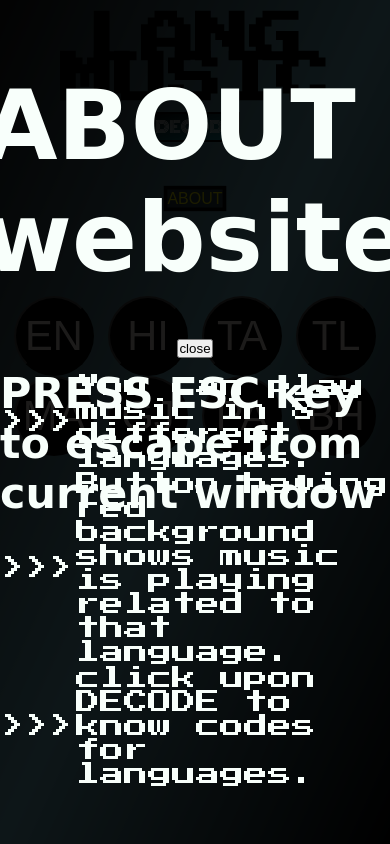
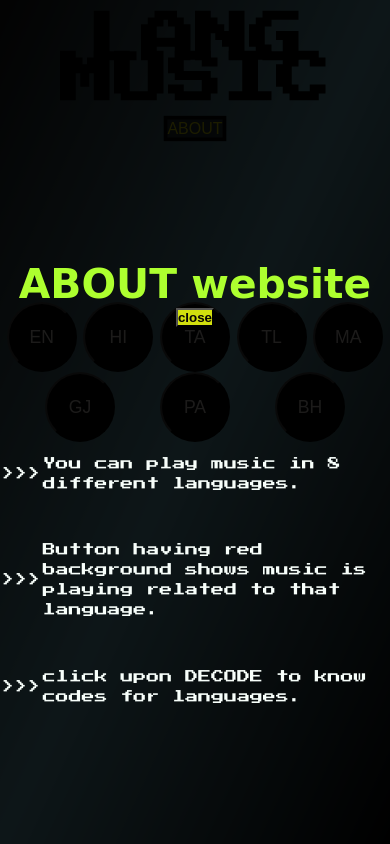
Before and after one commit to DIGVIJAYSINGH2003/challenge1accepted, a plain HTML site: page index.html in a window 390 px wide. Both pictures are taken after a click on the button "ABOUT". Drawn offline with Linux system fonts and the light colour scheme; a web font is replaced by a local one.

Commit message:
Update styles.css

```diff
--- a/styles.css
+++ b/styles.css
@@ -1,4 +1,5 @@
-@import url('https://fonts.googleapis.com/css2?family=Press+Start+2P&display=swap');
+
+ @import url('https://fonts.googleapis.com/css2?family=Press+Start+2P&display=swap');
 
 @import url('https://fonts.googleapis.com/css2?family=Monoton&family=Press+Start+2P&display=swap');
 
@@ -140,7 +141,7 @@ section{
    justify-content: center;
    align-items: center;
    color: rgb(248, 255, 251);
-    z-index: 999999;
+   z-index: 999999;
 
 
 }
@@ -151,17 +152,86 @@ section{
     font-size: 4rem;
     margin-top: 30px;
     font-family: 'Rie',cursive;
-      z-index: 999999;
+    z-index: 999999;
 
 }
 .aboutdef{
-
     display: flex;
     justify-content: center;
+    flex-wrap: wrap;
     align-items: center;
-    font-size: 1.5rem;
+    font-size:  1.3rem;
     font-family: 'Press Start 2P',cursive;
-     z-index: 999999;
+    z-index: 999999;
+    line-height: 36px;
 
 
 }
+.pressesc{
+    font-size: 2rem;
+    color: greenyellow;
+}
+.closemedia{
+    display:none;
+    background-color: rgb(209, 223, 14);
+    color: rgb(7, 3, 3);
+    font-weight: bold;
+}
+@media screen and  (max-width : 918px) {
+    .about{
+        display: flex;
+    justify-content: center;
+    align-items: center;
+    font-size: 1.7rem;
+    margin-top: 30px;
+    font-family: 'Rie',cursive;
+    z-index: -1;
+    color: greenyellow;
+
+
+    }
+    .pressesc{
+        display: none;
+    }
+    .aboutdef{
+        display: flex;
+        justify-content: center;
+        flex-wrap: wrap;
+        align-items: center;
+        font-size:  .81rem;
+        font-family: 'Press Start 2P',cursive;
+        z-index: 999999;
+        line-height: 20px;
+
+
+
+    }
+    .decode,.decoded_page{
+
+        display: none;
+    }
+
+    .btn{
+        font-size: 1.1rem;
+        height: 70px;
+        width:70px;
+        z-index: 999999 ;
+
+    }
+    .btn:hover{
+        transform: scale(1);
+    }
+    .closemedia{
+        display:flex;
+        flex-direction: row;
+        flex-wrap: wrap;
+    }
+    .second{
+        width:100vw;
+        height:40px;
+
+    }
+    .frst{
+        height: 100px;
+    }
+}
```
